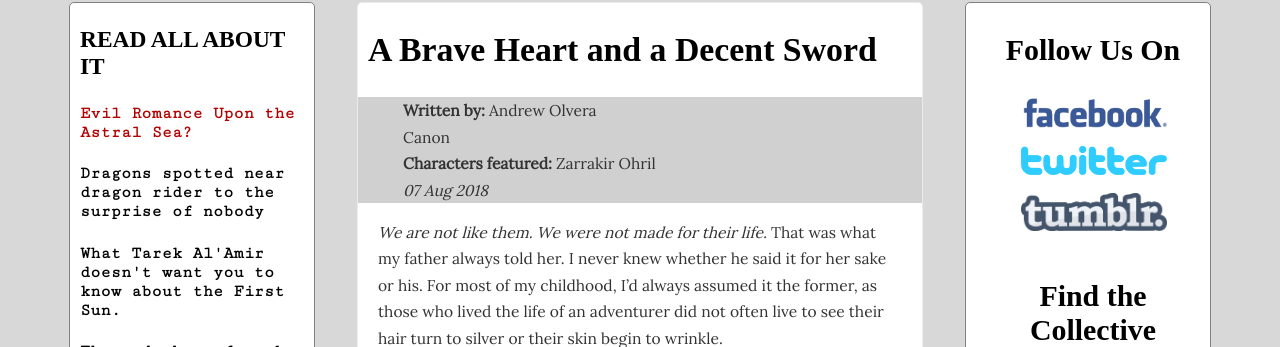
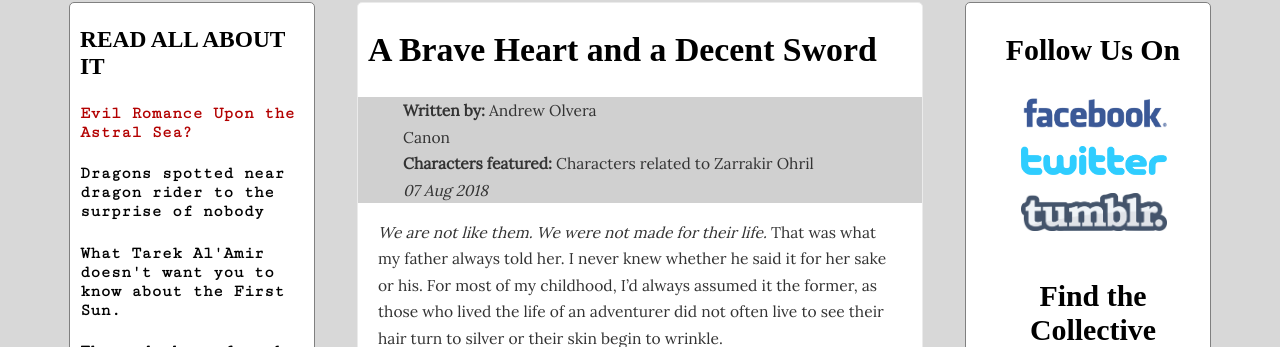
Before and after one commit to collectiverealms/collectiverealms, a Jekyll site: the page built from _posts/2018-08-07-A-Brave-Heart-and-a-Decent-Sword.md, in a window 1280 px wide and 900 px high. Shown: the part 286-633 px from the top of the window. Built offline with Jekyll 4.4.1, drawn with Linux system fonts in a browser that asks for light colours; some web fonts are replaced; comment, search, counter and statistics services are not loaded.

Commit message:
Update 2018-08-07-A-Brave-Heart-and-a-Decent-Sword.md

```diff
--- a/_posts/2018-08-07-A-Brave-Heart-and-a-Decent-Sword.md
+++ b/_posts/2018-08-07-A-Brave-Heart-and-a-Decent-Sword.md
@@ -4,7 +4,7 @@ title: "A Brave Heart and a Decent Sword"
 category: fantasy
 author: Andrew Olvera
 status: Canon
-characters: Zarrakir Ohril
+characters: Characters related to Zarrakir Ohril
 date: 2018-08-07
 ---
 
```
